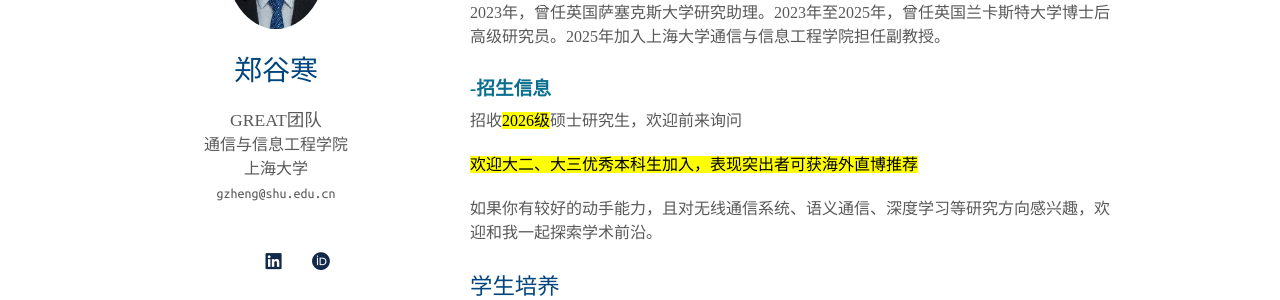
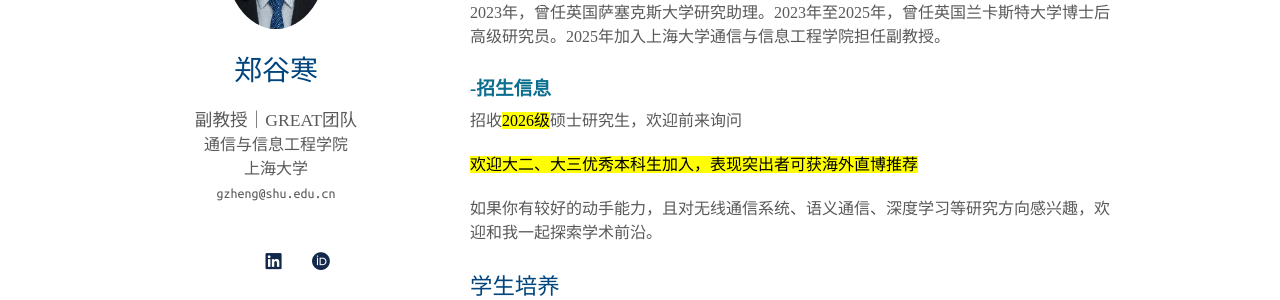
Before and after one commit to Guhan328/Guhan328.github.io, a Jekyll site: the page built from index.md, in a window 1280 px wide. Shown: the part 225-525 px from the top of the page. Built offline with Jekyll 4.4.1, drawn with Linux system fonts in a browser that asks for light colours; a style sheet for code colours, icons or effects is not loaded.

Commit message:
Update _config.yml

```diff
--- a/_config.yml
+++ b/_config.yml
@@ -1,6 +1,6 @@
 # Basic Information
 title: 郑谷寒
-position: GREAT团队
+position: 副教授｜GREAT团队
 department: 通信与信息工程学院
 department_link: https://scie.shu.edu.cn/
 affiliation: 上海大学
```
